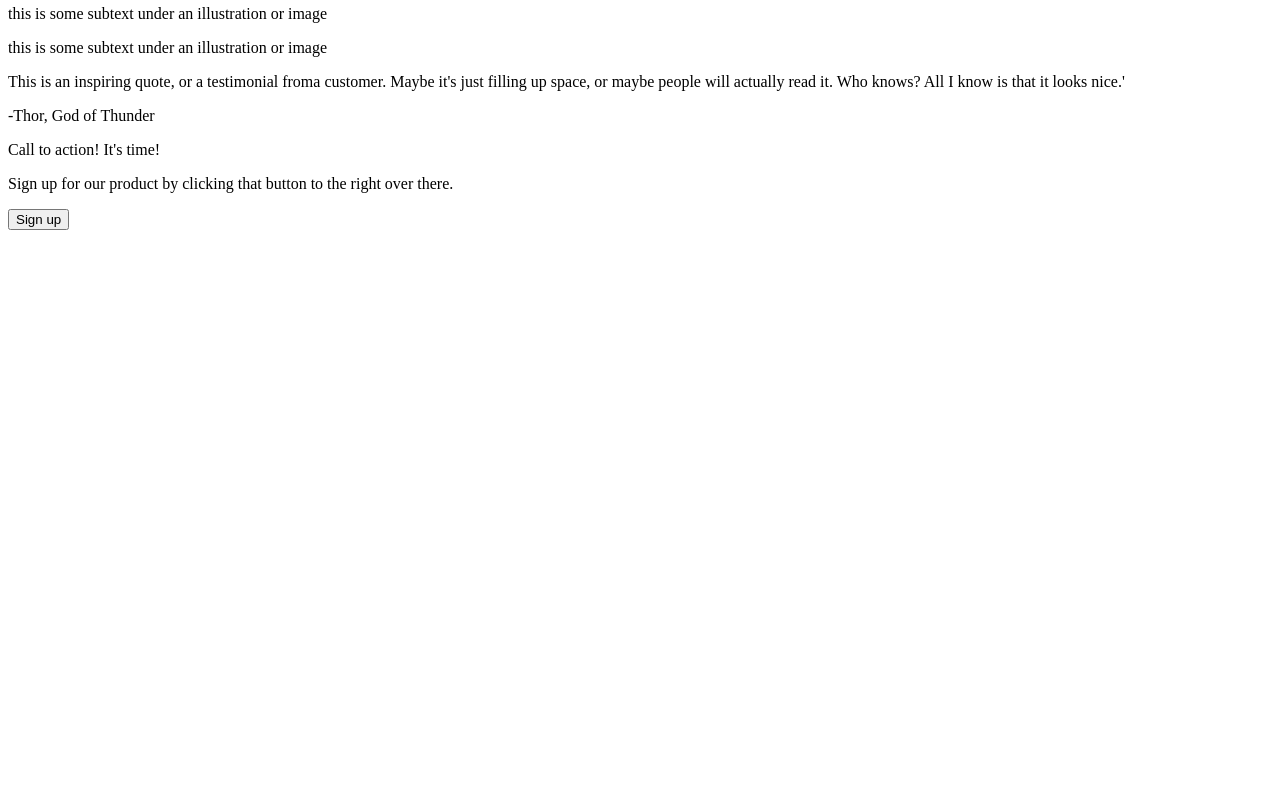
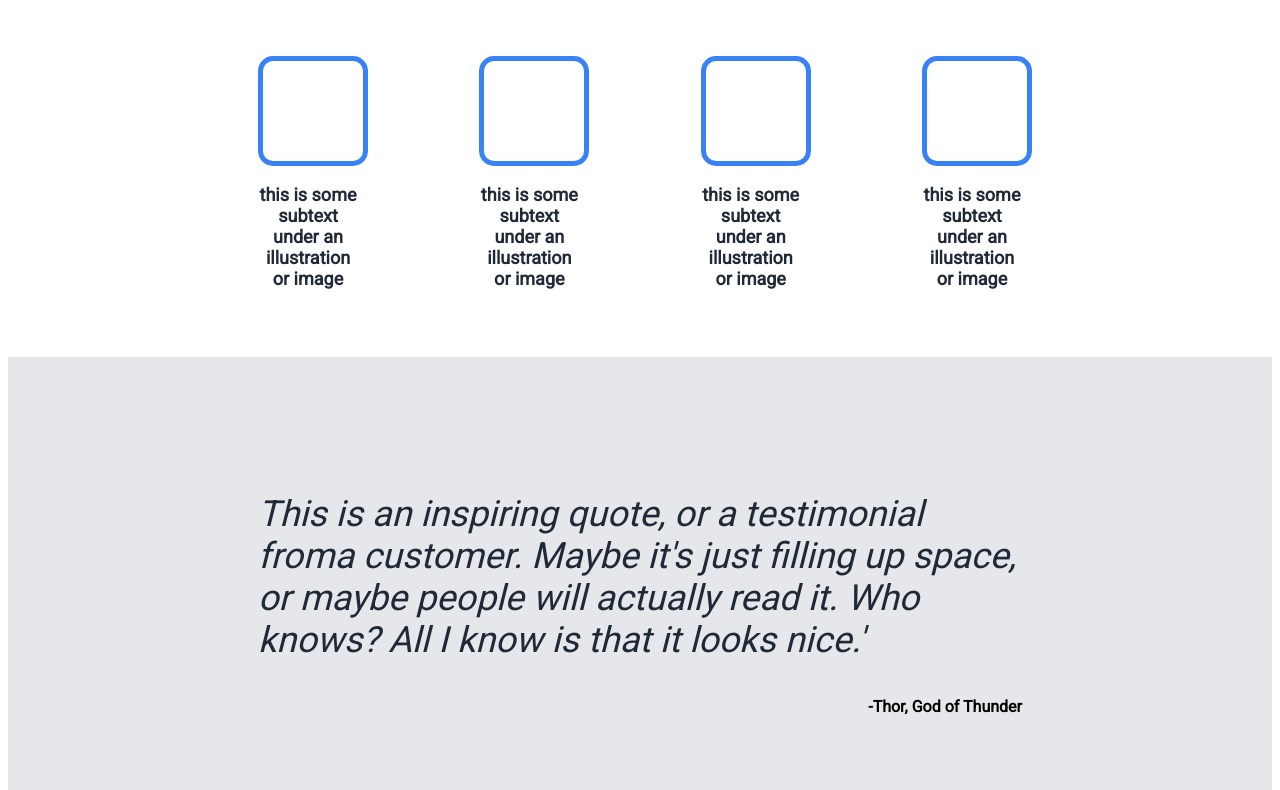
Before and after one commit to ajgalle1/landing-page, a plain HTML site: page index.html in a window 1280 px wide. Shown: the part 350-1140 px from the top of the page. Before the commit the page ends 800 px from the top, so only its background shows below. Drawn offline with Linux system fonts and the light colour scheme; the site is published under a folder, as on GitHub Pages, so addresses that start at the root find nothing.

Commit message:
Resolve a filepath issue so it will display on github pages

```diff
--- a/index.html
+++ b/index.html
@@ -3,7 +3,7 @@
 <html lang="en" xmlns="http://www.w3.org/1999/xhtml">
 <head>
     <meta charset="utf-8" />
-    <link rel="stylesheet" href="/css/Style.css">
+    <link rel="stylesheet" type="text/css" href="css/Style.css">
     <title>Landing Page</title>
 </head>
 <body>
```
